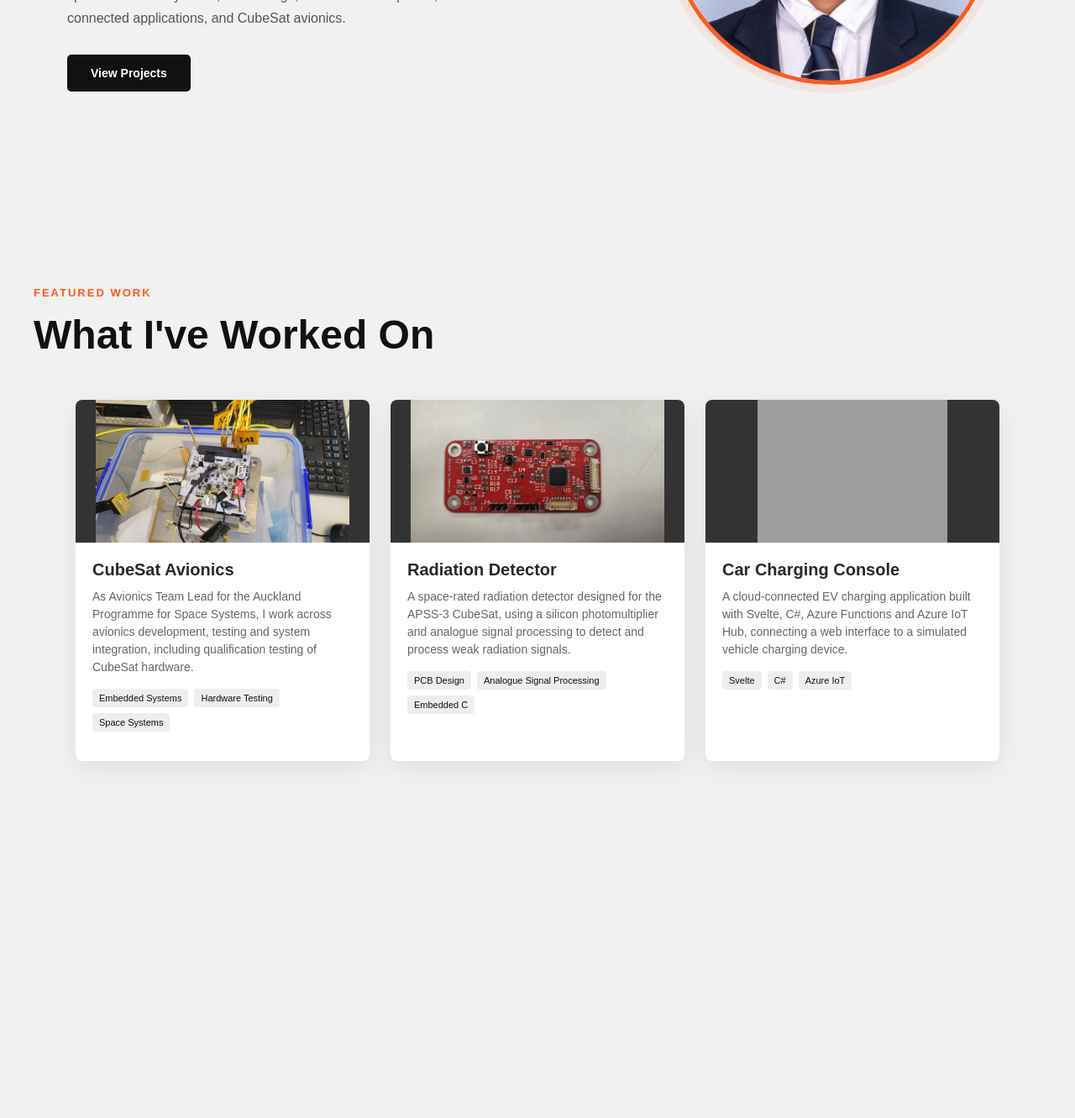
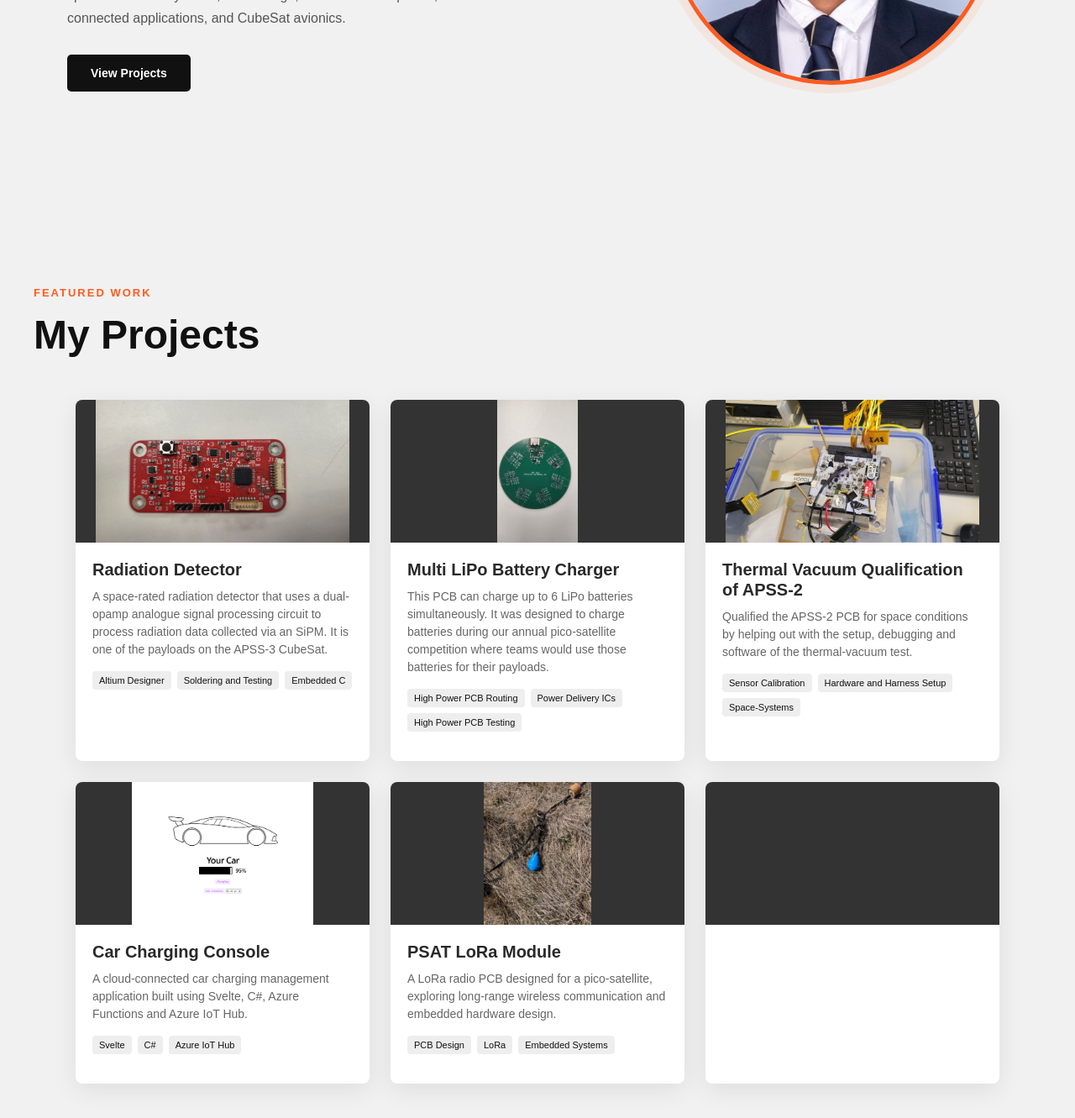
Before and after one commit to FreeZucchini/freezucchini.github.io, a Jekyll site: the page built from index.markdown, in a window 1280 px wide and 1400 px high, scrolled down 494 px. Shown: the top 1331 px of the window at 84% size. Built offline with Jekyll 4.4.1, drawn with Linux system fonts in a browser that asks for light colours; before the commit the page ends 1510 px from its top, so only the background shows below that; grey boxes are pictures that could not be loaded.

Commit message:
Added new projects

```diff
--- a/index.markdown
+++ b/index.markdown
@@ -8,7 +8,7 @@ title: Portfolio
     <div class="hero-content">
 
         <div class="hero-text">
-            <p class="greeting">Hey</p>
+            <p class="greeting">Hi</p>
 
             <h1>
                 I'm <span>{{ site.author.name }}</span>
@@ -51,11 +51,83 @@ title: Portfolio
 
         <p class="section-label">FEATURED WORK</p>
 
-        <h2>What I've Worked On</h2>
+        <h2>My Projects</h2>
 
         <div class="project-grid">
 
-            <!-- APSS -->
+            <!-- Project 1: Radiation Detector -->
+
+            <a
+                href="{{ '/projects/radiation-detector.html' | relative_url }}"
+                class="project-card"
+            >
+
+                <div class="project-card-image">
+                    <img
+                        src="{{ '/assets/images/rad.jpeg' | relative_url }}"
+                        alt="Radiation Detector PCB Image"
+                    >
+                </div>
+
+                <div class="project-card-content">
+
+                    <h3>Radiation Detector</h3>
+
+                    <p>
+                        A space-rated radiation detector that uses a
+                        dual-opamp analogue signal processing circuit to process
+                        radiation data collected via an SiPM. It is one of the payloads on
+                        the APSS-3 CubeSat.
+                    </p>
+
+                    <div class="tags">
+                        <span>Altium Designer</span>
+                        <span>Soldering and Testing</span>
+                        <span>Embedded C</span>
+                    </div>
+
+                </div>
+
+            </a>
+
+
+            <!-- Project 2: Multi LiPo Battery Charger -->
+
+            <a
+                href="{{ '/projects/lipo-charger.html' | relative_url }}"
+                class="project-card"
+            >
+
+                <div class="project-card-image">
+                    <img
+                        src="{{ '/assets/images/lipo-charger.jpeg' | relative_url }}"
+                        alt="Multi-Battery Charger PCB"
+                    >
+                </div>
+
+                <div class="project-card-content">
+
+                    <h3>Multi LiPo Battery Charger</h3>
+
+                    <p>
+                        This PCB can charge up to 6 LiPo batteries
+                        simultaneously. It was designed to charge batteries during our
+                        annual pico-satellite competition where teams would use those batteries
+                        for their payloads.
+                    </p>
+
+                    <div class="tags">
+                        <span>High Power PCB Routing</span>
+                        <span>Power Delivery ICs</span>
+                        <span>High Power PCB Testing</span>
+                    </div>
+
+                </div>
+
+            </a>
+
+
+            <!-- Project 3: APSS-2 TVAC -->
 
             <a
                 href="{{ '/projects/apss-2-tvac.html' | relative_url }}"
@@ -65,24 +137,23 @@ title: Portfolio
                 <div class="project-card-image">
                     <img
                         src="{{ '/assets/images/kessler.jpeg' | relative_url }}"
-                        alt="APSS-2 CubeSat PCB"
+                        alt="APSS-2 PCB"
                     >
                 </div>
 
                 <div class="project-card-content">
 
-                    <h3>CubeSat Avionics</h3>
+                    <h3>Thermal Vacuum Qualification of APSS-2</h3>
 
                     <p>
-                        As Avionics Team Lead for the Auckland Programme for Space Systems,
-                        I work across avionics development, testing and system integration,
-                        including qualification testing of CubeSat hardware.
+                        Qualified the APSS-2 PCB for space conditions by helping out
+                        with the setup, debugging and software of the thermal-vacuum test.
                     </p>
 
                     <div class="tags">
-                        <span>Embedded Systems</span>
-                        <span>Hardware Testing</span>
-                        <span>Space Systems</span>
+                        <span>Sensor Calibration</span>
+                        <span>Hardware and Harness Setup</span>
+                        <span>Space-Systems</span>
                     </div>
 
                 </div>
@@ -90,51 +161,16 @@ title: Portfolio
             </a>
 
 
-            <!-- Radiation Detector -->
+            <!-- Project 4: Car Charging Console -->
 
             <a
-                href="{{ '/projects/radiation-detector.html' | relative_url }}"
+                href="{{ '/projects/car-charging-console.html' | relative_url }}"
                 class="project-card"
             >
 
                 <div class="project-card-image">
                     <img
-                        src="{{ '/assets/images/rad.jpeg' | relative_url }}"
-                        alt="Radiation Detector PCB"
-                    >
-                </div>
-
-                <div class="project-card-content">
-
-                    <h3>Radiation Detector</h3>
-
-                    <p>
-                        A space-rated radiation detector designed for the APSS-3 CubeSat,
-                        using a silicon photomultiplier and analogue signal processing
-                        to detect and process weak radiation signals.
-                    </p>
-
-                    <div class="tags">
-                        <span>PCB Design</span>
-                        <span>Analogue Signal Processing</span>
-                        <span>Embedded C</span>
-                    </div>
-
-                </div>
-
-            </a>
-
-
-            <!-- Software -->
-
-            <a
-                href="#"
-                class="project-card"
-            >
-
-                <div class="project-card-image">
-                    <img
-                        src="{{ '/assets/images/car-charging.jpeg' | relative_url }}"
+                        src="{{ '/assets/images/car-charging-frontend.png' | relative_url }}"
                         alt="Car Charging Console"
                     >
                 </div>
@@ -144,15 +180,74 @@ title: Portfolio
                     <h3>Car Charging Console</h3>
 
                     <p>
-                        A cloud-connected EV charging application built with Svelte,
-                        C#, Azure Functions and Azure IoT Hub, connecting a web interface
-                        to a simulated vehicle charging device.
+                        A cloud-connected car charging management application built
+                        using Svelte, C#, Azure Functions and Azure IoT Hub.
                     </p>
 
                     <div class="tags">
                         <span>Svelte</span>
                         <span>C#</span>
-                        <span>Azure IoT</span>
+                        <span>Azure IoT Hub</span>
+                    </div>
+
+                </div>
+
+            </a>
+
+
+            <!-- Project 5: PSAT LoRa Radio -->
+
+            <a
+                href="{{ '/projects/psat-lora-module.html' | relative_url }}"
+                class="project-card"
+            >
+
+                <div class="project-card-image">
+                    <img
+                        src="{{ '/assets/images/tsat.jpeg' | relative_url }}"
+                        alt="PSAT LoRa Module"
+                    >
+                </div>
+
+                <div class="project-card-content">
+
+                    <h3>PSAT LoRa Module</h3>
+
+                    <p>
+                        A LoRa radio PCB designed for a pico-satellite,
+                        exploring long-range wireless communication and embedded
+                        hardware design.
+                    </p>
+
+                    <div class="tags">
+                        <span>PCB Design</span>
+                        <span>LoRa</span>
+                        <span>Embedded Systems</span>
+                    </div>
+
+                </div>
+
+            </a>
+
+
+            <!-- Project 6: Blank -->
+
+            <a
+                href=""
+                class="project-card"
+            >
+
+                <div class="project-card-image">
+                </div>
+
+                <div class="project-card-content">
+
+                    <h3></h3>
+
+                    <p>
+                    </p>
+
+                    <div class="tags">
                     </div>
 
                 </div>
```
Also changed, not shown: assets/images/car-charging-frontend.png (added), projects/car-charging-console.html (added), projects/psat-lora-module.html (added), 1 other file.
